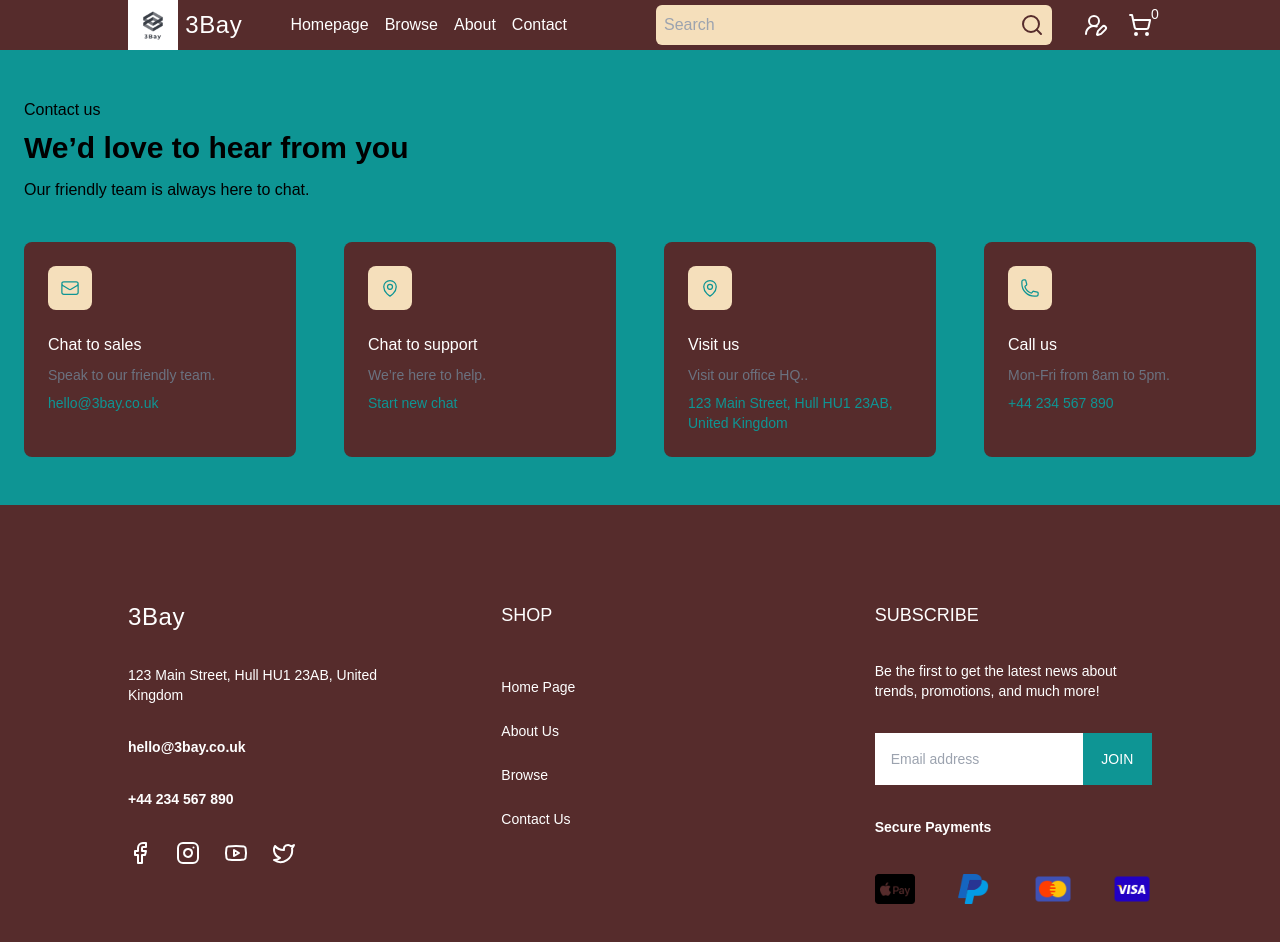
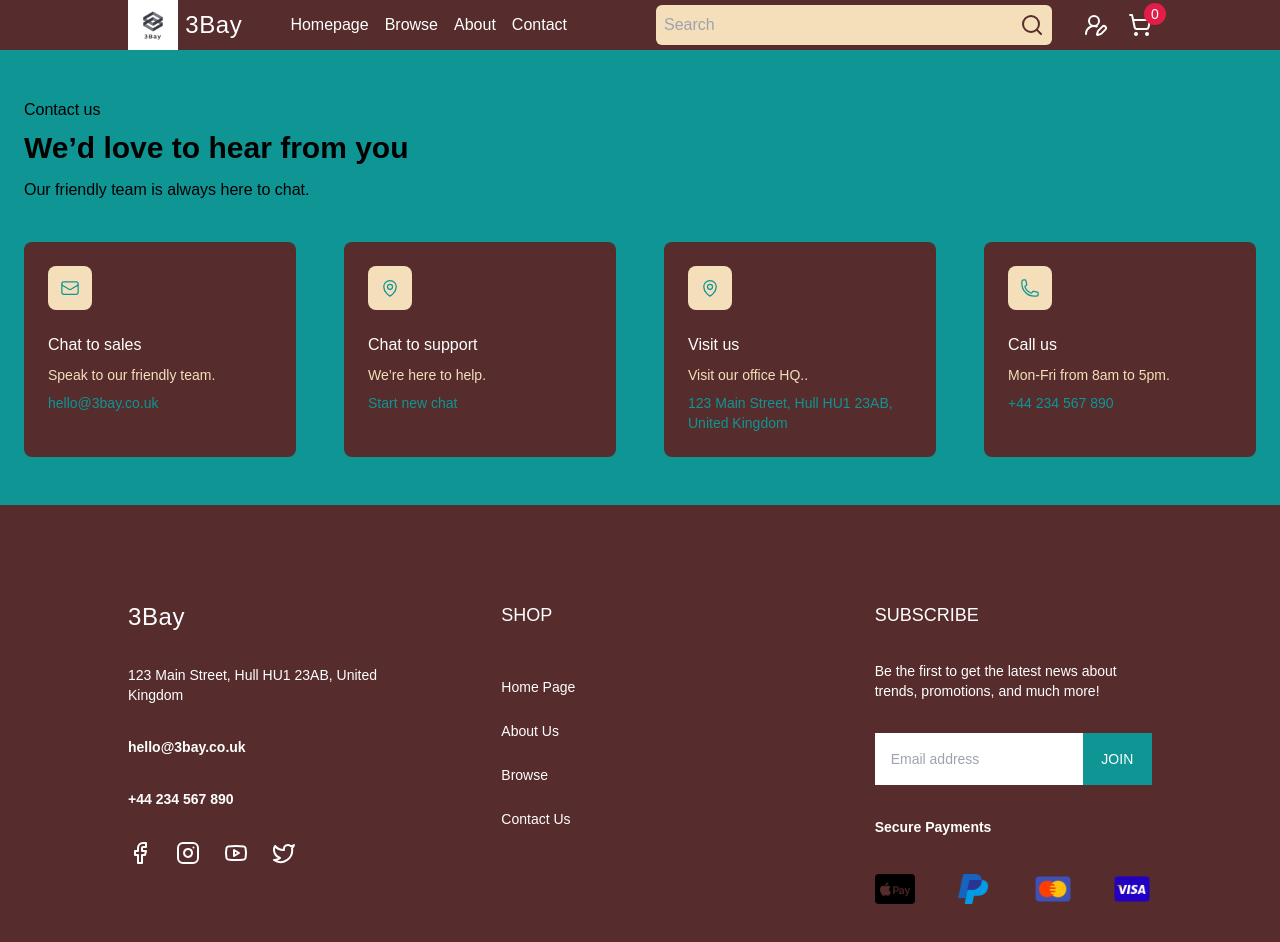
Before and after one commit to Angelica2310/3bay-app, a Next.js app: page /contact in a window 1280 px wide. Shown: the top 942 px of the page. Built offline with nearby package versions, Linux system fonts and the light colour scheme; no server answers.

Commit message:
contact page formatting and cart not empty alert

```diff
--- a/src/app/contact/page.jsx
+++ b/src/app/contact/page.jsx
@@ -45,7 +45,7 @@ export default function ContactUsPage() {
               <h2 className="mt-4 text-base font-medium text-white">
                 Chat to sales
               </h2>
-              <p className="mt-2 text-sm text-gray500 text-gingeralefizz">
+              <p className="mt-2 text-sm text-gingeralefizz">
                 Speak to our friendly team.
               </p>
               <p className="mt-2 text-sm text-stormygreen">hello@3bay.co.uk</p>
@@ -77,7 +77,7 @@ export default function ContactUsPage() {
               <h2 className="mt-4 text-base font-medium text-white">
                 Chat to support
               </h2>
-              <p className="mt-2 text-sm text-gray500 dark:text-gray400">
+              <p className="mt-2 text-sm text-gingeralefizz dark:text-gray400">
                 We’re here to help.
               </p>
               <p className="mt-2 text-sm text-stormygreen">Start new chat</p>
@@ -109,7 +109,7 @@ export default function ContactUsPage() {
               <h2 className="mt-4 text-base font-medium text-white">
                 Visit us
               </h2>
-              <p className="mt-2 text-sm text-gray500 dark:text-gray400">
+              <p className="mt-2 text-sm text-gingeralefizz dark:text-gray400">
                 Visit our office HQ..
               </p>
               <p className="mt-2 text-sm text-stormygreen">
@@ -136,7 +136,7 @@ export default function ContactUsPage() {
               </span>
 
               <h2 className="mt-4 text-base font-medium text-white">Call us</h2>
-              <p className="mt-2 text-sm text-gray500 dark:text-gray400">
+              <p className="mt-2 text-sm text-gingeralefizz dark:text-gray400">
                 Mon-Fri from 8am to 5pm.
               </p>
               <p className="mt-2 text-sm text-stormygreen">+44 234 567 890</p>
--- a/src/components/CartItems.jsx
+++ b/src/components/CartItems.jsx
@@ -6,7 +6,7 @@ export default function CartItems({ cart, deleteItemFromCart, totalPrice }) {
     <div>
       <h2 className="text-xl text-stormygreen">Shopping Cart</h2>
       {/* // CART ITEMS */}
-      {cart?.cartItems.map((cartItem) => {
+      {cart?.cartItems?.map((cartItem) => {
         // console.log("cartItem", cartItem);
         return (
           <div className="flex flex-col gap-8" key={`cart-${cartItem.name}`}>
--- a/src/components/CartModal.jsx
+++ b/src/components/CartModal.jsx
@@ -8,7 +8,7 @@ export default function CartModal() {
   const { addItemToCart, cart, deleteItemFromCart } = useContext(CartContext);
   const [isVisible, setIsVisible] = useState(true);
 
-  const totalPrice = cart?.cartItems.reduce((acc, cartItem) => {
+  const totalPrice = cart?.cartItems?.reduce((acc, cartItem) => {
     return acc + cartItem.price * (cartItem.quantity || 1);
   }, 0);
 
@@ -24,8 +24,8 @@ export default function CartModal() {
 
   return (
     <div className="w-max p-4 rounded-md shadow-[0_3px_10px_rgb(0,0,0,0.2)] bg-white top-12 right-0 flex flex-col gap-6 z-20 fixed">
-      {cart?.cartItems?.length === 0 ? (
-        <div>Cart is empty</div>
+      {!cart.cartItems ? (
+        <p className="text-black">Cart is empty</p>
       ) : (
         <CartItems
           cart={cart}
--- a/src/components/NavIcons.jsx
+++ b/src/components/NavIcons.jsx
@@ -32,7 +32,7 @@ export default function NavIcons() {
       </SignedIn>
       <div className="relative cursor-pointer">
         <ShoppingCart onClick={() => setCartOpen((prev) => !prev)} />
-        <div className="absolute -top-2.5 -right-3.5 w-[22px] h-[22px] bg-red-500 rounded-full text-white text-sm flex items-center justify-center">
+        <div className="absolute -top-2.5 -right-3.5 w-[22px] h-[22px] bg-red600 rounded-full text-white text-sm flex items-center justify-center">
           {cartItems?.length || 0}
         </div>
       </div>
```
